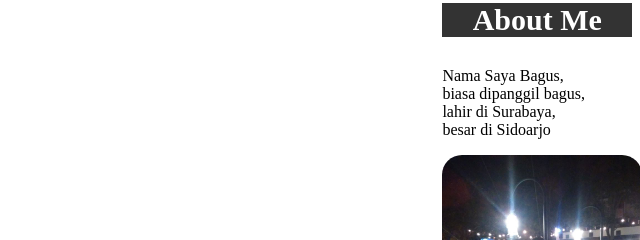
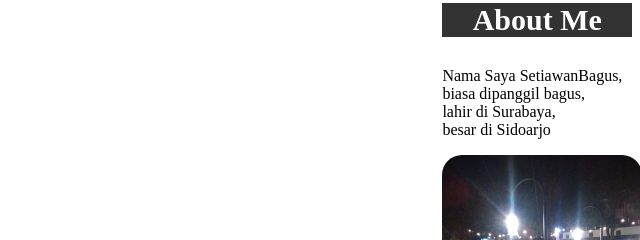
Before and after one commit to ZestBro/sbagus019, a plain HTML site: page index.html in a window 1280 px wide. Shown: the part 142-382 px from the top of the page, 640-1280 px from the left. Drawn offline with Linux system fonts and the light colour scheme.

Commit message:
Update index.html

```diff
--- a/index.html
+++ b/index.html
@@ -24,7 +24,7 @@
             <div class="sidebar">
                 <div>
                     <h3 class="kategori">About Me</h3>
-                    <p>Nama Saya Bagus, <br>biasa dipanggil bagus, <br>
+                    <p>Nama Saya SetiawanBagus, <br>biasa dipanggil bagus, <br>
                         lahir di Surabaya, <br> besar di Sidoarjo</p>
                     <img src="img/Zest.jpg" width="200" style="border-radius: 20px;">
                 </div>
```
